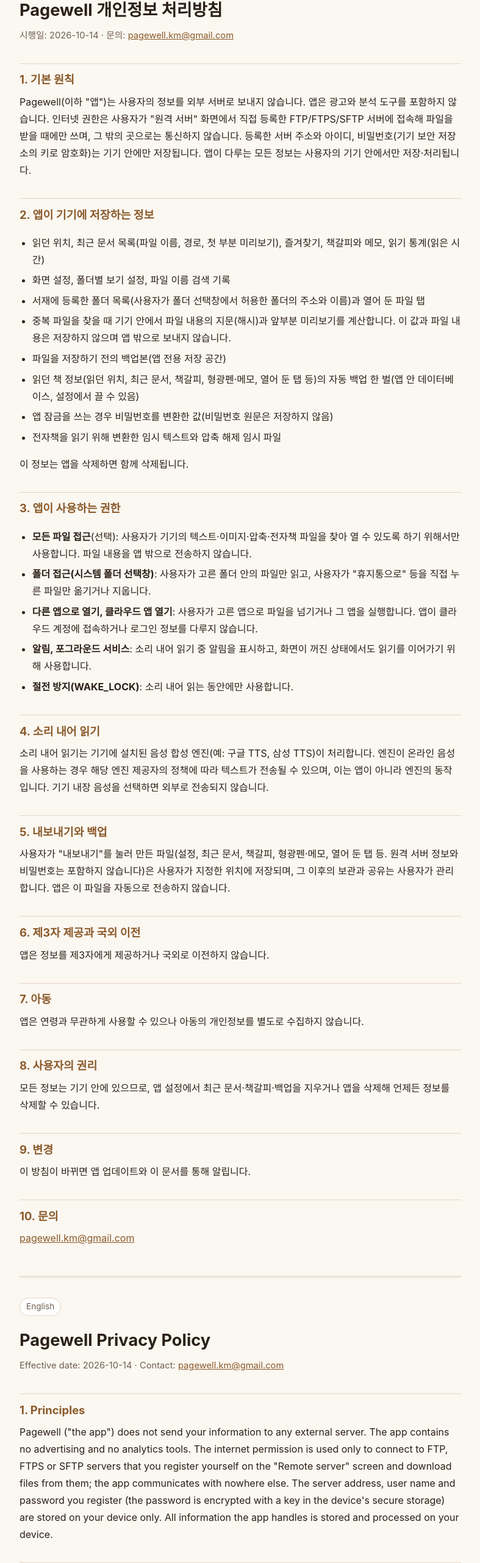
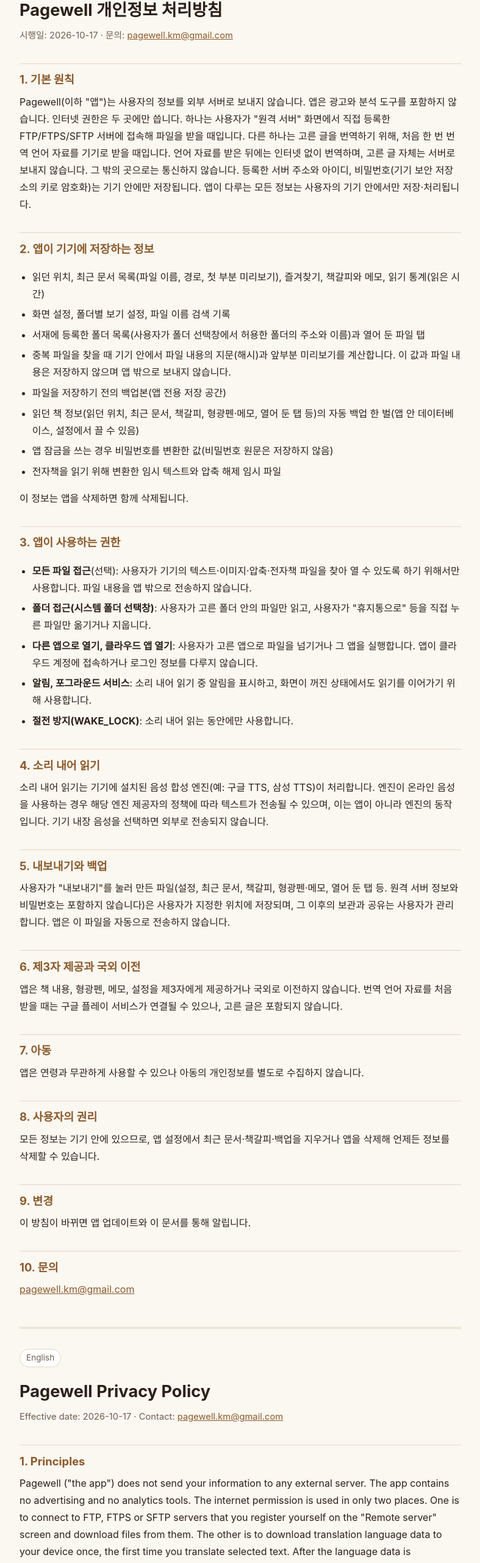
Before and after one commit to myvirgo73-netizen/pagewell-privacy, a plain HTML site: page index.html in a window 1280 px wide. Shown: the part 86-2649 px from the top of the page at 61% size, without its empty margins (246-1033 px from the left). Drawn offline with Linux system fonts and the light colour scheme.

Commit message:
처리방침에 번역 언어 자료 다운로드(인터넷 사용)를 반영하고 시행일을 2026-10-17로 바꾼다.

```diff
--- a/index.html
+++ b/index.html
@@ -27,10 +27,10 @@
 
 <span class="lang">한국어</span>
 <h1>Pagewell 개인정보 처리방침</h1>
-<p class="meta">시행일: 2026-10-14 · 문의: <a href="mailto:pagewell.km@gmail.com">pagewell.km@gmail.com</a></p>
+<p class="meta">시행일: 2026-10-17 · 문의: <a href="mailto:pagewell.km@gmail.com">pagewell.km@gmail.com</a></p>
 
 <h2>1. 기본 원칙</h2>
-<p>Pagewell(이하 "앱")는 사용자의 정보를 외부 서버로 보내지 않습니다. 앱은 광고와 분석 도구를 포함하지 않습니다. 인터넷 권한은 사용자가 "원격 서버" 화면에서 직접 등록한 FTP/FTPS/SFTP 서버에 접속해 파일을 받을 때에만 쓰며, 그 밖의 곳으로는 통신하지 않습니다. 등록한 서버 주소와 아이디, 비밀번호(기기 보안 저장소의 키로 암호화)는 기기 안에만 저장됩니다. 앱이 다루는 모든 정보는 사용자의 기기 안에서만 저장·처리됩니다.</p>
+<p>Pagewell(이하 "앱")는 사용자의 정보를 외부 서버로 보내지 않습니다. 앱은 광고와 분석 도구를 포함하지 않습니다. 인터넷 권한은 두 곳에만 씁니다. 하나는 사용자가 "원격 서버" 화면에서 직접 등록한 FTP/FTPS/SFTP 서버에 접속해 파일을 받을 때입니다. 다른 하나는 고른 글을 번역하기 위해, 처음 한 번 번역 언어 자료를 기기로 받을 때입니다. 언어 자료를 받은 뒤에는 인터넷 없이 번역하며, 고른 글 자체는 서버로 보내지 않습니다. 그 밖의 곳으로는 통신하지 않습니다. 등록한 서버 주소와 아이디, 비밀번호(기기 보안 저장소의 키로 암호화)는 기기 안에만 저장됩니다. 앱이 다루는 모든 정보는 사용자의 기기 안에서만 저장·처리됩니다.</p>
 
 <h2>2. 앱이 기기에 저장하는 정보</h2>
 <ul>
@@ -61,7 +61,7 @@
 <p>사용자가 "내보내기"를 눌러 만든 파일(설정, 최근 문서, 책갈피, 형광펜·메모, 열어 둔 탭 등. 원격 서버 정보와 비밀번호는 포함하지 않습니다)은 사용자가 지정한 위치에 저장되며, 그 이후의 보관과 공유는 사용자가 관리합니다. 앱은 이 파일을 자동으로 전송하지 않습니다.</p>
 
 <h2>6. 제3자 제공과 국외 이전</h2>
-<p>앱은 정보를 제3자에게 제공하거나 국외로 이전하지 않습니다.</p>
+<p>앱은 책 내용, 형광펜, 메모, 설정을 제3자에게 제공하거나 국외로 이전하지 않습니다. 번역 언어 자료를 처음 받을 때는 구글 플레이 서비스가 연결될 수 있으나, 고른 글은 포함되지 않습니다.</p>
 
 <h2>7. 아동</h2>
 <p>앱은 연령과 무관하게 사용할 수 있으나 아동의 개인정보를 별도로 수집하지 않습니다.</p>
@@ -79,11 +79,11 @@
 
 <span class="lang" lang="en">English</span>
 <h1 lang="en">Pagewell Privacy Policy</h1>
-<p class="meta" lang="en">Effective date: 2026-10-14 · Contact: <a href="mailto:pagewell.km@gmail.com">pagewell.km@gmail.com</a></p>
+<p class="meta" lang="en">Effective date: 2026-10-17 · Contact: <a href="mailto:pagewell.km@gmail.com">pagewell.km@gmail.com</a></p>
 
 <div lang="en">
 <h2>1. Principles</h2>
-<p>Pagewell ("the app") does not send your information to any external server. The app contains no advertising and no analytics tools. The internet permission is used only to connect to FTP, FTPS or SFTP servers that you register yourself on the "Remote server" screen and download files from them; the app communicates with nowhere else. The server address, user name and password you register (the password is encrypted with a key in the device's secure storage) are stored on your device only. All information the app handles is stored and processed on your device.</p>
+<p>Pagewell ("the app") does not send your information to any external server. The app contains no advertising and no analytics tools. The internet permission is used in only two places. One is to connect to FTP, FTPS or SFTP servers that you register yourself on the "Remote server" screen and download files from them. The other is to download translation language data to your device once, the first time you translate selected text. After the language data is downloaded, translation works without the internet, and the selected text itself is never sent to a server. The app communicates with nowhere else. The server address, user name and password you register (the password is encrypted with a key in the device's secure storage) are stored on your device only. All information the app handles is stored and processed on your device.</p>
 
 <h2>2. Information the app stores on your device</h2>
 <ul>
@@ -114,7 +114,7 @@
 <p>Files you create with "Export" (settings, recent files, bookmarks, highlights and notes, open tabs and so on; remote server information and passwords are not included) are saved where you choose, and how they are kept or shared afterwards is up to you. The app does not send these files automatically.</p>
 
 <h2>6. Third parties and international transfer</h2>
-<p>The app does not provide information to third parties and does not transfer it abroad.</p>
+<p>The app does not provide your book contents, highlights, notes or settings to third parties and does not transfer them abroad. When translation language data is downloaded for the first time, Google Play services may be contacted, but the selected text is not included.</p>
 
 <h2>7. Children</h2>
 <p>The app can be used at any age, but it does not collect children's personal information separately.</p>
```
